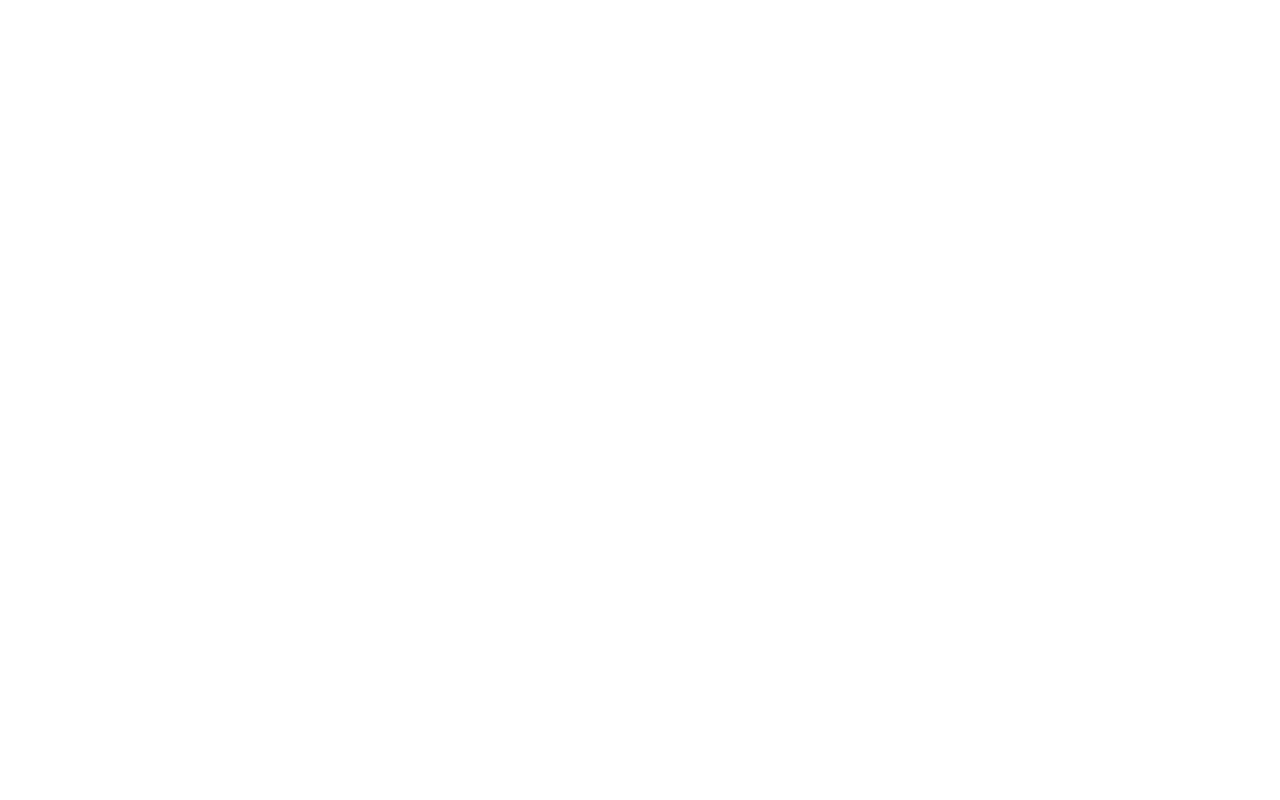
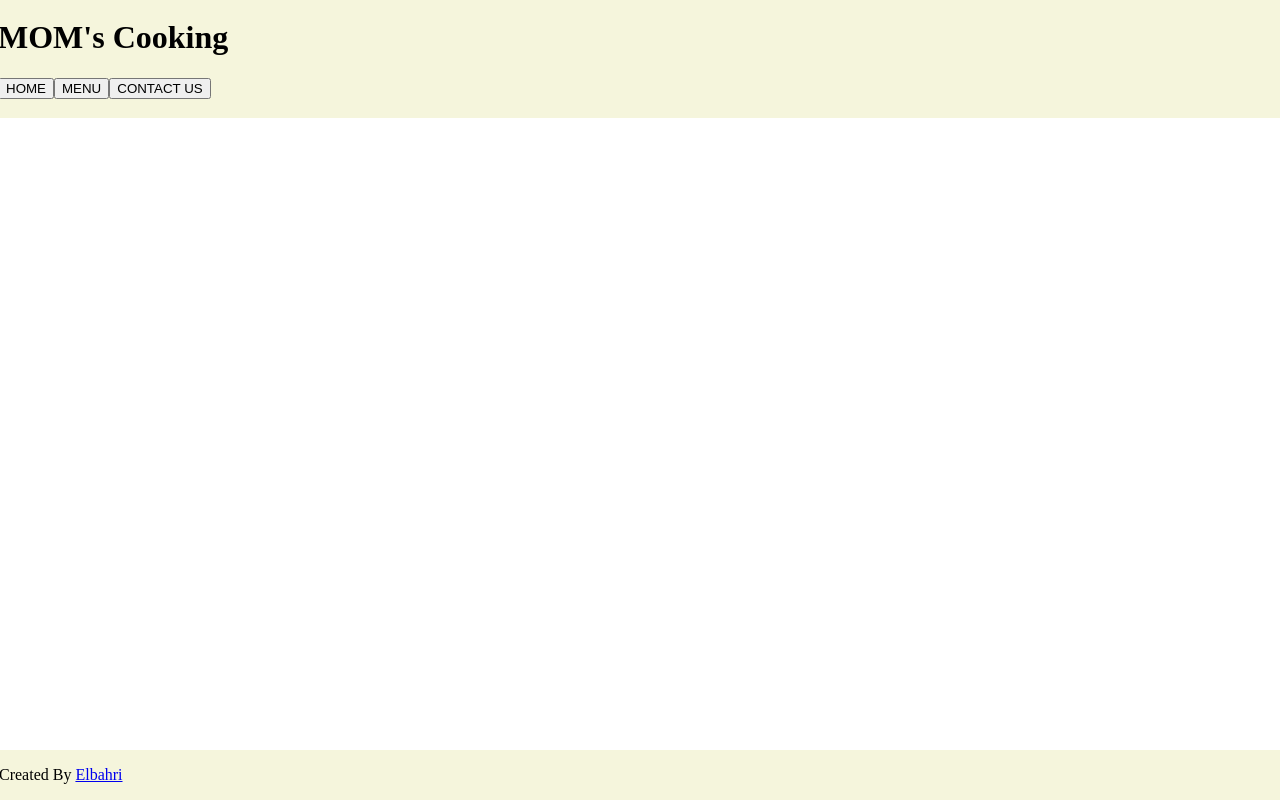
Before and after one commit to krimoelbahri/Restaurant_Pages, a plain HTML site: page index.html in a window 1280 px wide. Drawn offline with Linux system fonts and the light colour scheme.

```diff
--- a/index.html
+++ b/index.html
@@ -4,9 +4,13 @@
     <meta charset="UTF-8">
     <meta http-equiv="X-UA-Compatible" content="IE=edge">
     <meta name="viewport" content="width=device-width, initial-scale=1.0">
+    <link rel="stylesheet" href="main.css">
     <title>Restaurant Pages</title>
 </head>
 <body>
+    <div id="container">
+
+    </div>
     <script src="main.js"></script>
 </body>
 </html>
--- /dev/null
+++ b/main.css
@@ -0,0 +1,15 @@
+header {
+  margin: -10px;
+  position: fixed;
+  height: 120px;
+  background-color: beige;
+  width: -webkit-fill-available;
+}
+footer {
+  position: fixed;
+  margin-left: -9px;
+  bottom: 0;
+  height: 50px;
+  background-color: beige;
+  width: -webkit-fill-available;
+}
--- a/main.js
+++ b/main.js
@@ -1 +1 @@
-console.log("it works");
+(()=>{"use strict";const e=function(){let e=document.createElement("header");return e.classList.add("header"),e.appendChild(function(){let e=document.createElement("h1");return e.classList.add("restaurant-name"),e.innerHTML="MOM's Cooking",e}()),e.appendChild(function(){let e=document.createElement("nav");return e.classList.add("nav-bar"),e.appendChild(function(){let e=document.createElement("button");return e.classList.add("nav-button"),e.innerHTML="HOME",e}()),e.appendChild(function(){let e=document.createElement("button");return e.classList.add("nav-button"),e.innerHTML="MENU",e}()),e.appendChild(function(){let e=document.createElement("button");return e.classList.add("nav-button"),e.innerHTML="CONTACT US",e}()),e}()),e};!function(){let t=document.getElementById("container");t.appendChild(e()),t.appendChild(function(){let e=document.createElement("main");return e.classList.add("main"),e}()),t.appendChild(function(){let e=document.createElement("footer");return e.classList.add("footer"),e.innerHTML="<p>Created By <a href=https://github.com/krimoelbahri> Elbahri </a></p>",e}())}()})();
```
